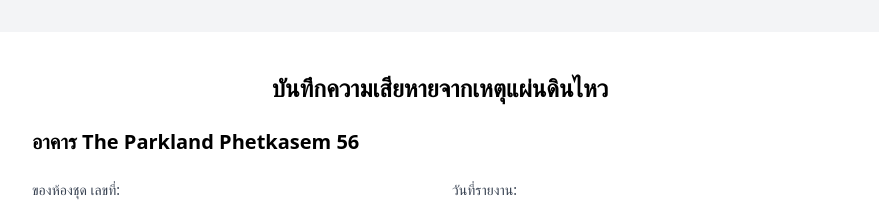
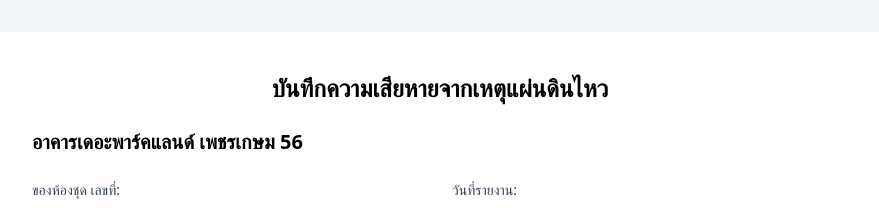
Before and after one commit to npty/condo-damage-report, a website: page index.html in a window 1280 px wide. Shown: the top 208 px of the page, without its empty margins (200-1079 px from the left). Drawn offline with nearby package versions, Linux system fonts and the light colour scheme.

Commit message:
fix: correct building name in heading

```diff
--- a/index.html
+++ b/index.html
@@ -170,7 +170,7 @@
         บันทึกความเสียหายจากเหตุแผ่นดินไหว
       </h1>
 
-      <h2 class="text-xl font-bold mb-6">อาคาร The Parkland Phetkasem 56</h2>
+      <h2 class="text-xl font-bold mb-6">อาคารเดอะพาร์คแลนด์ เพชรเกษม 56</h2>
 
       <div class="grid grid-cols-1 md:grid-cols-2 gap-6 mb-6">
         <div>
```
